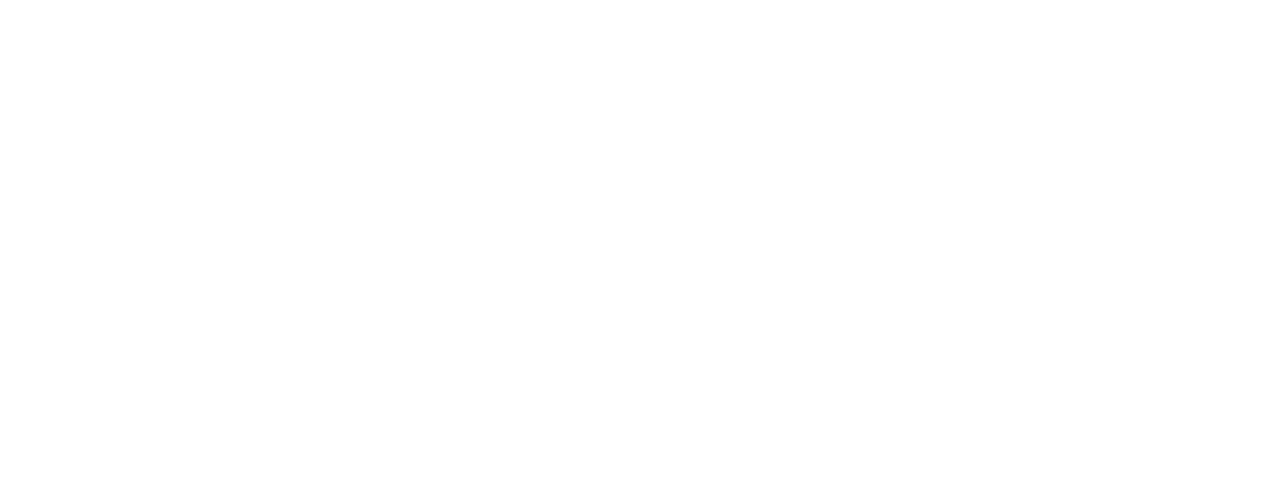
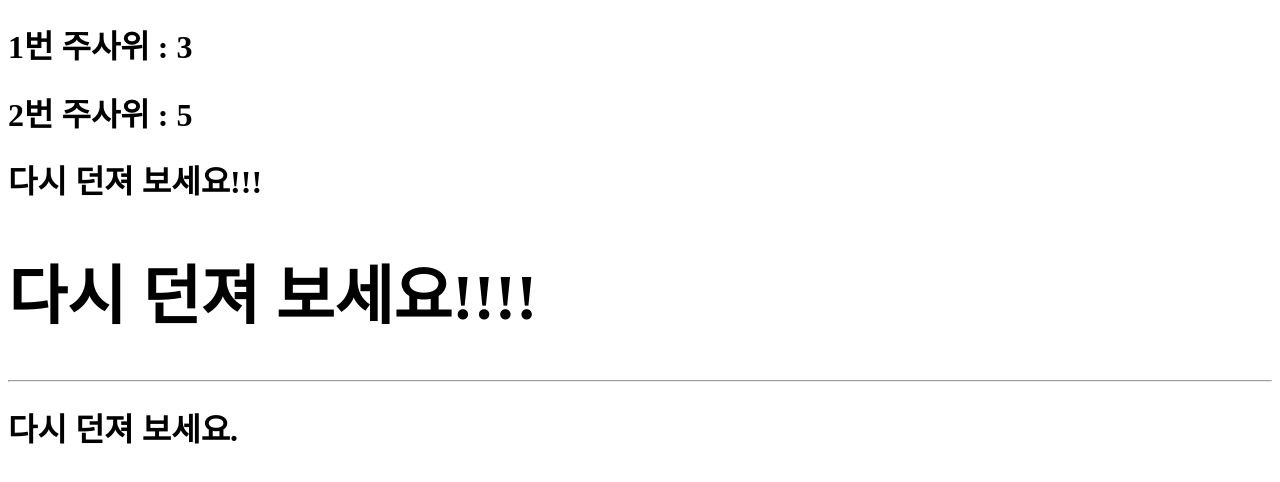
Before and after one commit to jjeongneee/react20231031, a React (Create React App) app: page / in a window 1280 px wide. Shown: the top 482 px of the page. Built offline with nearby package versions, Linux system fonts and the light colour scheme.

Commit message:
jsx의 {}에서 간단한 연산자 활용 방법 3가지

```diff
--- a/src/App.js
+++ b/src/App.js
@@ -1,10 +1,40 @@
+function App() {
+  const num1 = Math.ceil(Math.random() * 6);
+  const num2 = Math.ceil(Math.random() * 6);
+  let message;
 
-function App() {
+  if (num1 === num2) {
+    message = <h1>당첨</h1>;
+  } else {
+    message = <h1>다시 던져 보세요.</h1>;
+  }
+
   return (
     <div>
+      <h1>1번 주사위 : {num1}</h1>
+      <h1>2번 주사위 : {num2}</h1>
 
+      <h1>{num1 === num2 ? "당첨" : "다시 던져 보세요!!!"}</h1>
+      <h1>{num1 === num2 ? <Same /> : <Diff />}</h1>
+
+      <hr />
+
+      {message}
     </div>
   );
+
+  // 두 수를 출력하고
+  // 두 수가 같으면
+  // "당첨!!!" 출력
+  // 두 수가 다르면
+  // "다시 던져 보세요"
+}
+function Same() {
+  return <h1>당첨!!!!</h1>;
+}
+
+function Diff() {
+  return <h1>다시 던져 보세요!!!!</h1>;
 }
 
 export default App;
```
